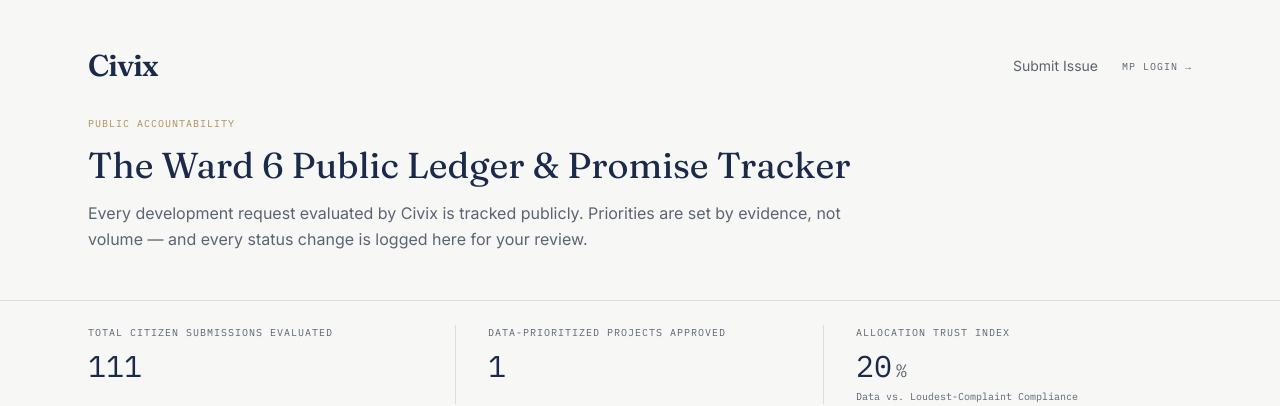
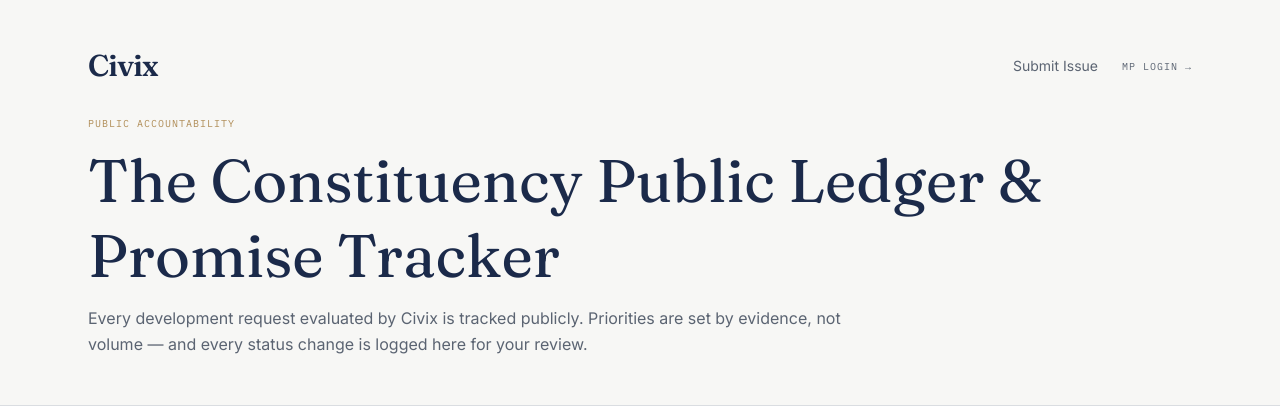
Before and after one commit to soumya-narang/Code-for-community, a React (Vite) app: page /track in a window 1280 px wide. Shown: the top 406 px of the page. Built offline with nearby package versions, Linux system fonts and the light colour scheme; no server answers.

Commit message:
fix: remove hardcoded Ward 6 titles from headers

```diff
--- a/src/components/dashboard/TopBar.tsx
+++ b/src/components/dashboard/TopBar.tsx
@@ -16,7 +16,7 @@
 
       {/* Left: Heading & Timestamp */}
       <div>
-        <h1 className="font-display text-2xl md:text-3xl text-ink">Ward 6 — Priority List</h1>
+        <h1 className="font-display text-2xl md:text-3xl text-ink">Constituency Priority List</h1>
         <p className="font-mono text-xs text-slate mt-2 uppercase tracking-wide">
           Updated 14 min ago
         </p>
--- a/src/pages/Track.tsx
+++ b/src/pages/Track.tsx
@@ -62,8 +62,8 @@
           <span className="font-mono text-[10px] text-seal uppercase tracking-widest block mb-3">
             Public Accountability
           </span>
-          <h1 className="font-display text-2xl md:text-4xl text-ink leading-tight">
-            The Ward 6 Public Ledger & Promise Tracker
+          <h1 className="font-display text-3xl md:text-5xl lg:text-6xl text-ink leading-tight">
+            The Constituency Public Ledger & Promise Tracker
           </h1>
           <p className="font-sans text-slate mt-3 max-w-3xl leading-relaxed">
             Every development request evaluated by Civix is tracked publicly. Priorities are set by evidence, not volume — and every status change is logged here for your review.
```
Also changed, not shown: 1 other file (tests, documents, lock files or other folders).
